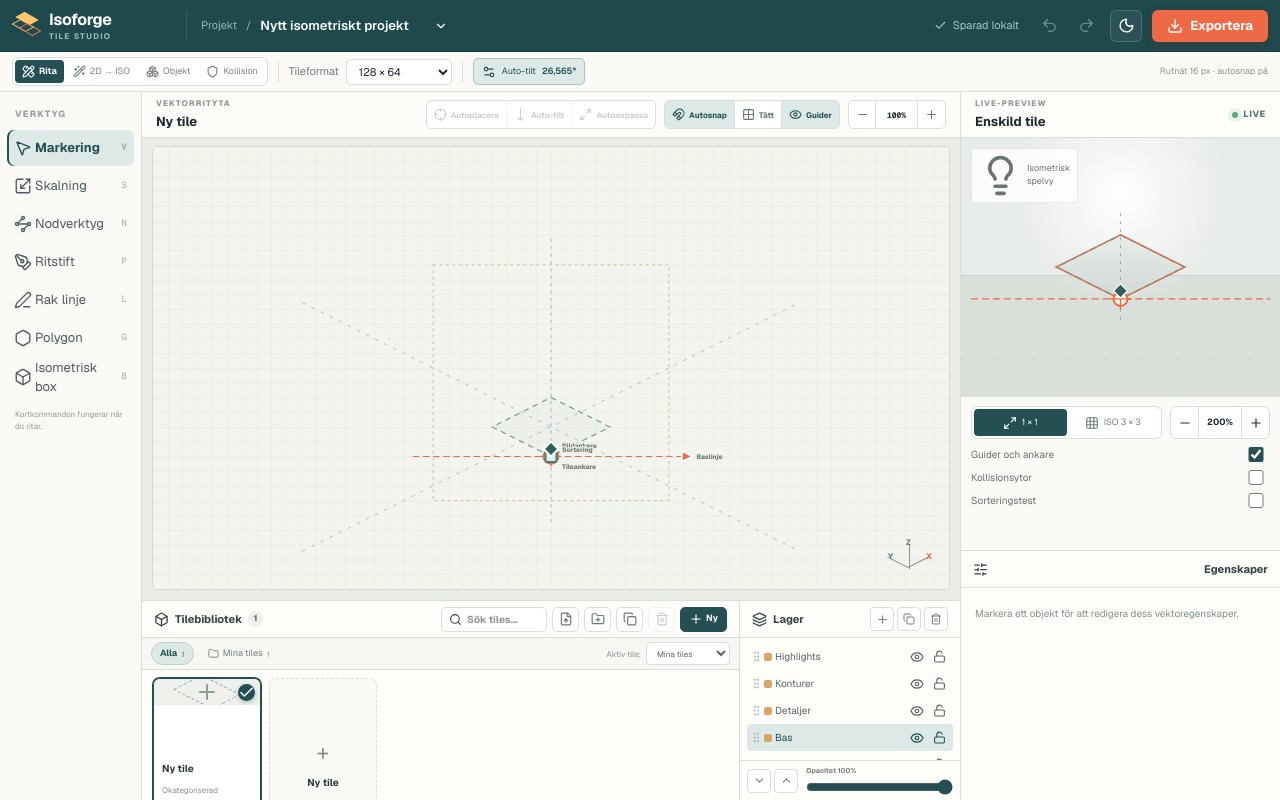
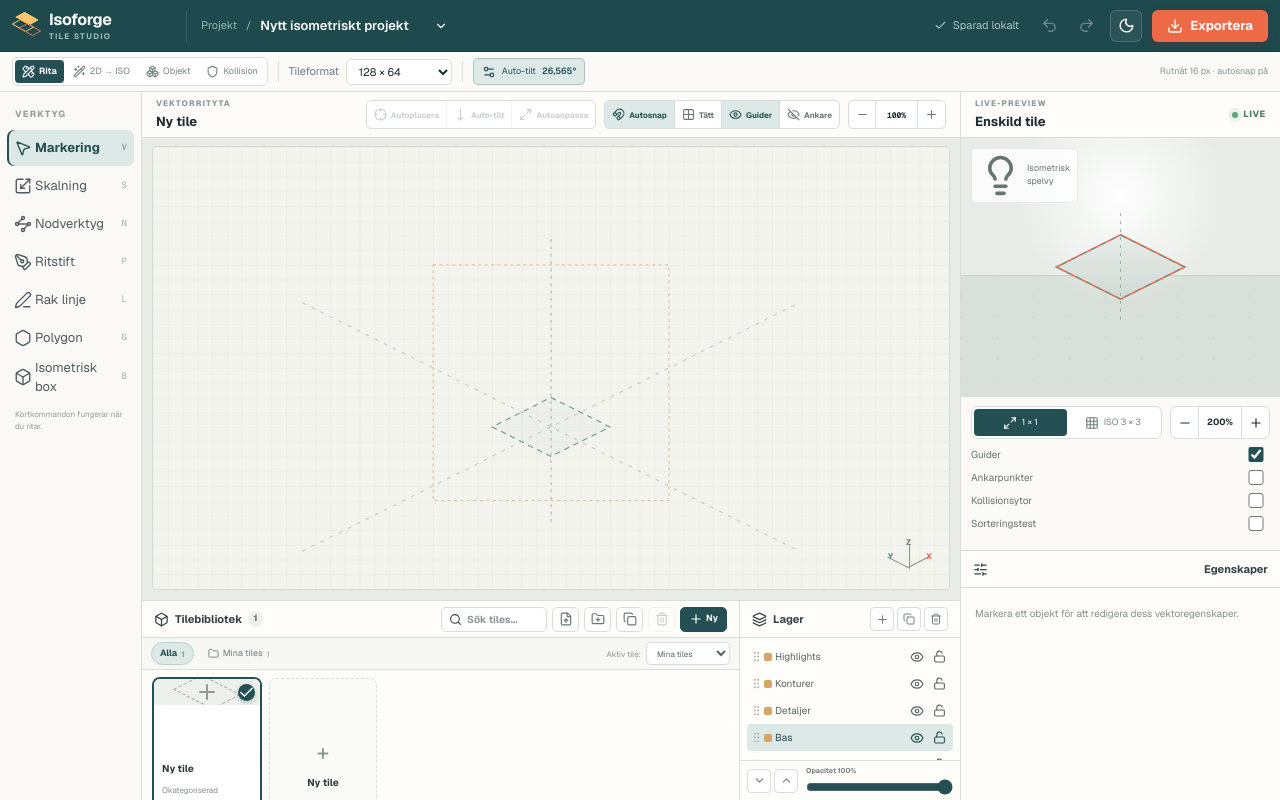
Before and after one commit to jerrymross/isoforge, a Next.js app: page / in a window 1280 px wide. Both pictures are taken after a click on the button "Guider". Built offline with nearby package versions, Linux system fonts and the light colour scheme.

Commit message:
Separate guide and anchor visibility

```diff
--- a/components/editor/EditorCanvas.tsx
+++ b/components/editor/EditorCanvas.tsx
@@ -71,6 +71,7 @@ export function EditorCanvas() {
     selectedCollisionId,
     selectedLayerId,
     showGuides,
+    showAnchors,
     showCollisions,
     proportionalNodes,
     canvasZoom,
@@ -88,6 +89,7 @@ export function EditorCanvas() {
     setGridSnap,
     setDenseGrid,
     toggleGuides,
+    toggleAnchors,
     autoPlaceSelected,
     autoTiltSelected,
     autoSizeSelected,
@@ -526,6 +528,15 @@ export function EditorCanvas() {
               {showGuides ? <Eye size={13} /> : <EyeOff size={13} />}
               Guider
             </button>
+            <button
+              className={showAnchors ? "active" : ""}
+              aria-pressed={showAnchors}
+              title="Visa eller dölj bild-, tile- och sorteringsankare"
+              onClick={toggleAnchors}
+            >
+              {showAnchors ? <Eye size={13} /> : <EyeOff size={13} />}
+              Ankare
+            </button>
           </div>
           <div className="canvas-zoom-control">
             <button
@@ -594,11 +605,13 @@ export function EditorCanvas() {
           </defs>
           <rect x="-640" y="-480" width="1920" height="1440" className="canvas-bg" pointerEvents="none" />
           <rect x="-640" y="-480" width="1920" height="1440" fill="url(#micro-grid)" pointerEvents="none" />
-          {showGuides && (
+          {(showGuides || showAnchors) && (
             <GuideLayer
               tile={tile}
               tileWidth={project.tileWidth}
               tileHeight={project.tileHeight}
+              showGuides={showGuides}
+              showAnchors={showAnchors}
             />
           )}
           <g filter="url(#object-shadow)">
@@ -754,7 +767,7 @@ export function EditorCanvas() {
                 : "Dra en punkt – fri omformning"}
             </text>
           )}
-          {showGuides && (
+          {showAnchors && (
             <g className="interactive-anchor-layer">
               <g
                 className="anchor-handle image-handle"
--- a/components/editor/VectorScene.tsx
+++ b/components/editor/VectorScene.tsx
@@ -208,12 +208,23 @@ type GuideLayerProps = {
   tileWidth: number;
   tileHeight: number;
   compact?: boolean;
+  showGuides?: boolean;
+  showAnchors?: boolean;
 };
 
-export function GuideLayer({ tile, tileWidth, tileHeight, compact }: GuideLayerProps) {
+export function GuideLayer({
+  tile,
+  tileWidth,
+  tileHeight,
+  compact,
+  showGuides = true,
+  showAnchors = true,
+}: GuideLayerProps) {
   const diamond = tileDiamond(tileWidth, tileHeight);
   return (
     <g className="guide-layer" pointerEvents="none">
+      {showGuides && (
+        <>
           <polygon points={pointsToString(diamond)} className="tile-guide" />
           <line
             x1={TILE_CENTER.x}
@@ -222,6 +233,17 @@ export function GuideLayer({ tile, tileWidth, tileHeight, compact }: GuideLayerP
             y2={compact ? 360 : 410}
             className="center-guide"
           />
+          {!compact && (
+            <>
+              <line x1={50} y1={439} x2={590} y2={169} className="iso-guide" />
+              <line x1={50} y1={169} x2={590} y2={439} className="iso-guide" />
+              <rect x="192" y="128" width="256" height="256" className="export-guide" />
+            </>
+          )}
+        </>
+      )}
+      {showAnchors && (
+        <>
           <line
             x1={TILE_CENTER.x - 150}
             y1={tile.anchor.baseline}
@@ -229,13 +251,6 @@ export function GuideLayer({ tile, tileWidth, tileHeight, compact }: GuideLayerP
             y2={tile.anchor.baseline}
             className="baseline-guide"
           />
-      {!compact && (
-        <>
-          <line x1={50} y1={439} x2={590} y2={169} className="iso-guide" />
-          <line x1={50} y1={169} x2={590} y2={439} className="iso-guide" />
-          <rect x="192" y="128" width="256" height="256" className="export-guide" />
-        </>
-      )}
           <g transform={`translate(${tile.anchor.image.x} ${tile.anchor.image.y})`}>
             <circle r="7" className="anchor-ring" />
             <path d="M -11 0 H 11 M 0 -11 V 11" className="anchor-cross" />
@@ -244,6 +259,8 @@ export function GuideLayer({ tile, tileWidth, tileHeight, compact }: GuideLayerP
             <path d="M 0 -7 L 7 0 L 0 7 L -7 0 Z" className="sort-anchor" />
             {!compact && <text x="11" y="3" className="sort-anchor-label">SORT</text>}
           </g>
+        </>
+      )}
     </g>
   );
 }
--- a/components/preview/LivePreview.tsx
+++ b/components/preview/LivePreview.tsx
@@ -25,10 +25,12 @@ export function LivePreview() {
     zoom,
     previewMode,
     showGuides,
+    showAnchors,
     showCollisions,
     setZoom,
     setPreviewMode,
     toggleGuides,
+    toggleAnchors,
     setShowCollisions,
   } = useEditorStore();
   const [fillMode, setFillMode] = useState<FillMode>("repeat");
@@ -211,7 +213,7 @@ export function LivePreview() {
                       ))}
                   </g>
                 )}
-                {showGuides && !isCenter && (
+                {showAnchors && !isCenter && (
                   <circle
                     cx={cell.tile.anchor.image.x}
                     cy={cell.tile.anchor.image.y}
@@ -222,12 +224,14 @@ export function LivePreview() {
               </g>
             );
           })}
-          {showGuides && (
+          {(showGuides || showAnchors) && (
             <GuideLayer
               tile={tile}
               tileWidth={project.tileWidth}
               tileHeight={project.tileHeight}
               compact
+              showGuides={showGuides}
+              showAnchors={showAnchors}
             />
           )}
         </svg>
@@ -284,8 +288,12 @@ export function LivePreview() {
           </label>
         )}
         <label className="toggle-row">
-          <span>Guider och ankare</span>
+          <span>Guider</span>
           <input type="checkbox" checked={showGuides} onChange={toggleGuides} />
+        </label>
+        <label className="toggle-row">
+          <span>Ankarpunkter</span>
+          <input type="checkbox" checked={showAnchors} onChange={toggleAnchors} />
         </label>
         <label className="toggle-row">
           <span>Kollisionsytor</span>
--- a/stores/editor-store.ts
+++ b/stores/editor-store.ts
@@ -154,6 +154,7 @@ type EditorState = {
   denseGrid: boolean;
   previewMode: "single" | "grid";
   showGuides: boolean;
+  showAnchors: boolean;
   showCollisions: boolean;
   autoAngle: boolean;
   autoTilt: boolean;
@@ -171,6 +172,7 @@ type EditorState = {
   setDenseGrid: (enabled: boolean) => void;
   setPreviewMode: (mode: "single" | "grid") => void;
   toggleGuides: () => void;
+  toggleAnchors: () => void;
   setShowCollisions: (visible: boolean) => void;
   setAutoAngle: (enabled: boolean) => void;
   setAutoTilt: (enabled: boolean) => void;
@@ -257,6 +259,7 @@ export const useEditorStore = create<EditorState>((set, get) => ({
   denseGrid: false,
   previewMode: "single",
   showGuides: false,
+  showAnchors: false,
   showCollisions: false,
   autoAngle: true,
   autoTilt: true,
@@ -277,6 +280,7 @@ export const useEditorStore = create<EditorState>((set, get) => ({
   setDenseGrid: (denseGrid) => set({ denseGrid }),
   setPreviewMode: (previewMode) => set({ previewMode }),
   toggleGuides: () => set((state) => ({ showGuides: !state.showGuides })),
+  toggleAnchors: () => set((state) => ({ showAnchors: !state.showAnchors })),
   setShowCollisions: (showCollisions) => set({ showCollisions }),
   setAutoAngle: (autoAngle) => set({ autoAngle }),
   setProportionalNodes: (proportionalNodes) => set({ proportionalNodes }),
```
Lines whose indentation alone changed are shown as unchanged.
